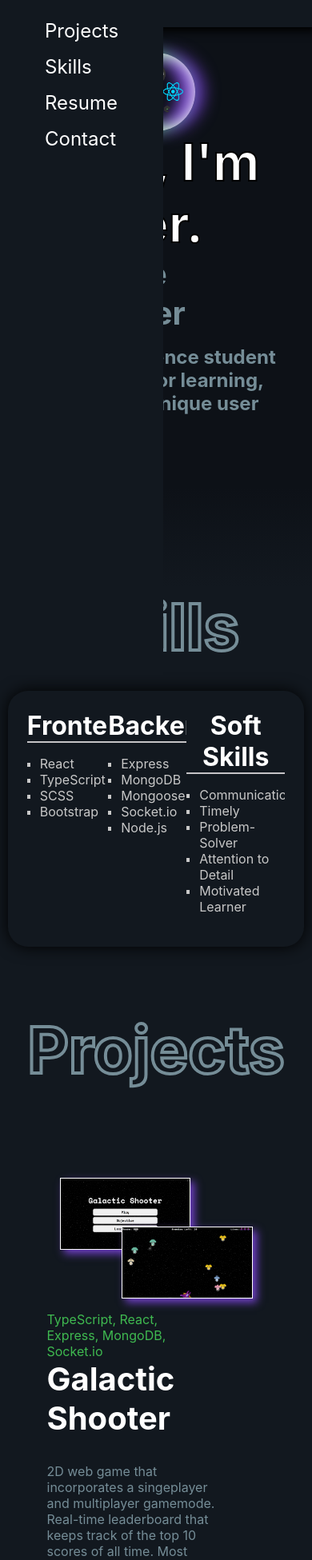
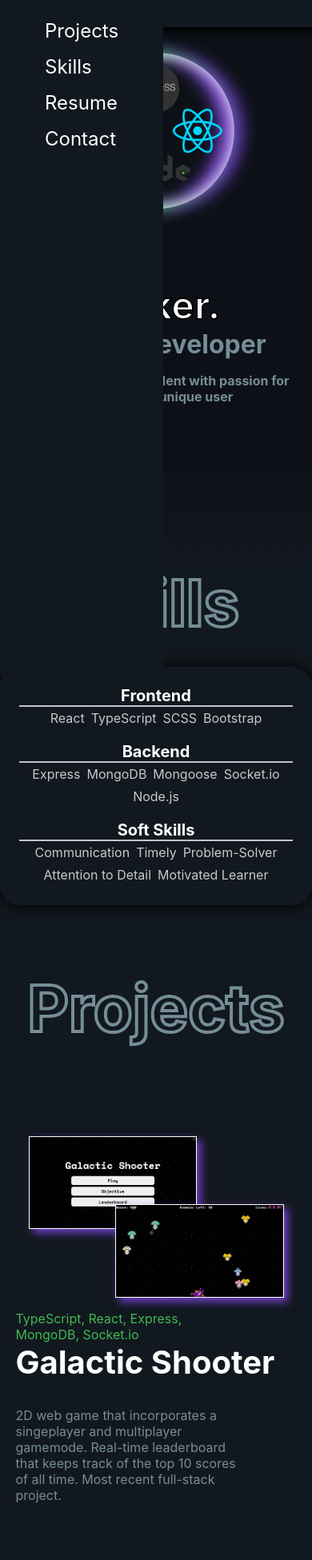
Before and after one commit to DevParkerCS/Portfolio, a React (Create React App) app: page / in a window 390 px wide. Shown: the top 1951 px of the page at 80% size. Built offline with nearby package versions, Linux system fonts and the light colour scheme.

Commit message:
Updated mobile responsive design

```diff
--- a/src/App.module.scss
+++ b/src/App.module.scss
@@ -119,7 +119,35 @@ body {
   }
 }
 
-@media only screen and (max-width: 700px) {
+@media only screen and (max-width: 480px) {
+  .skillsWrapper {
+    display: block;
+    width: 100vw;
+    padding: 1rem;
+  }
+  .sectionTitle {
+    font-size: 5rem;
+  }
+
+  .contactWrapper {
+    padding: 1.5rem;
+    width: 85vw;
+    .contactTxt {
+      font-size: 1rem;
+    }
+  }
+
+  .contactSection {
+    padding: 2rem;
+  }
+
+  .icon {
+    font-size: 1rem;
+    padding: 1rem;
+  }
+}
+
+@media only screen and (min-width: 480px) and (max-width: 700px) {
   .sectionTitle {
     font-size: 5rem;
   }
--- a/src/components/HeroSection/HeroSection.module.scss
+++ b/src/components/HeroSection/HeroSection.module.scss
@@ -6,6 +6,10 @@
   align-items: center;
   padding: 0rem 5vw;
   background-color: #0d1117;
+}
+
+.mobileBreak {
+  display: none;
 }
 
 .heroTxt {
@@ -86,7 +90,44 @@
   box-shadow: inset 0px 0px 10px white;
 }
 
-@media only screen and (max-width: 700px) {
+@media only screen and (max-width: 480px) {
+  .mobileBreak {
+    display: block;
+  }
+  .heroSection {
+    flex-direction: column-reverse;
+    height: auto;
+    padding-top: 2rem;
+  }
+
+  .heroTxt {
+    width: 100vw;
+    padding: 0rem 1.5rem;
+
+    .heroTitle {
+      font-size: 3rem;
+      width: 100%;
+    }
+    .heroSubtitle {
+      font-size: 2rem;
+    }
+    .heroDescription {
+      font-size: 1rem;
+    }
+  }
+
+  .heroImgWrapper {
+    width: 50vw;
+    height: 50vw;
+    margin-bottom: 2rem;
+  }
+
+  .projectsBtn {
+    font-size: 1rem;
+  }
+}
+
+@media only screen and (min-width: 480px) and (max-width: 700px) {
   .heroSection {
     flex-direction: column-reverse;
     height: auto;
--- a/src/components/HeroSection/HeroSection.tsx
+++ b/src/components/HeroSection/HeroSection.tsx
@@ -5,7 +5,10 @@ export const HeroSection = () => {
   return (
     <div className={styles.heroSection}>
       <div className={styles.heroTxt}>
-        <h1 className={styles.heroTitle}>Hello, I'm Parker.</h1>
+        <h1 className={styles.heroTitle}>
+          Hello,
+          <br className={styles.mobileBreak} /> I'm Parker.
+        </h1>
         <h1 className={styles.heroSubtitle}>Software Developer</h1>
         <h2 className={styles.heroDescription}>
           Computer Science student with passion for learning, and creating
--- a/src/components/Nav/Nav.module.scss
+++ b/src/components/Nav/Nav.module.scss
@@ -42,11 +42,12 @@ nav {
     ul {
       position: absolute;
       flex-direction: column;
-      left: -50vw;
+      left: 0;
       top: 0;
       background-color: #12181f;
       height: 100vh;
       padding: 1rem 3rem;
+      transform: translateX(-100%);
       transition: all 0.25s linear;
     }
 
@@ -56,7 +57,7 @@ nav {
     }
 
     &:hover ul {
-      left: 0;
+      transform: translateX(0%);
     }
   }
 }
--- a/src/components/Project/Project.module.scss
+++ b/src/components/Project/Project.module.scss
@@ -69,7 +69,30 @@
   }
 }
 
-@media only screen and (max-width: 700px) {
+@media only screen and (max-width: 480px) {
+  .projectWrapper {
+    flex-direction: column-reverse;
+    align-items: center;
+  }
+
+  .projectImgWrapper {
+    width: 90vw;
+    height: 60vw;
+  }
+
+  .projectTxt {
+    width: 90vw;
+    .projectName {
+      font-size: 2.5rem;
+    }
+    .projectDesc,
+    .projectTools {
+      font-size: 1rem;
+    }
+  }
+}
+
+@media only screen and (min-width: 480px) and (max-width: 700px) {
   .projectWrapper {
     flex-direction: column-reverse;
     align-items: center;
--- a/src/components/Skill/Skill.module.scss
+++ b/src/components/Skill/Skill.module.scss
@@ -16,7 +16,29 @@
   }
 }
 
-@media only screen and (max-width: 700px) {
+@media only screen and (max-width: 480px) {
+  .skillWrapper {
+    text-wrap: wrap;
+    text-align: center;
+    padding: 0.5rem;
+    .name {
+      font-size: 1.25rem;
+    }
+    .skill {
+      font-size: 1rem;
+      padding: 0.25rem;
+    }
+    .skillList {
+      padding: 0rem;
+      display: flex;
+      list-style: none;
+      justify-content: center;
+      flex-wrap: wrap;
+    }
+  }
+}
+
+@media only screen and (min-width: 480px) and (max-width: 700px) {
   .skillWrapper {
     .name {
       font-size: 2rem;
```
